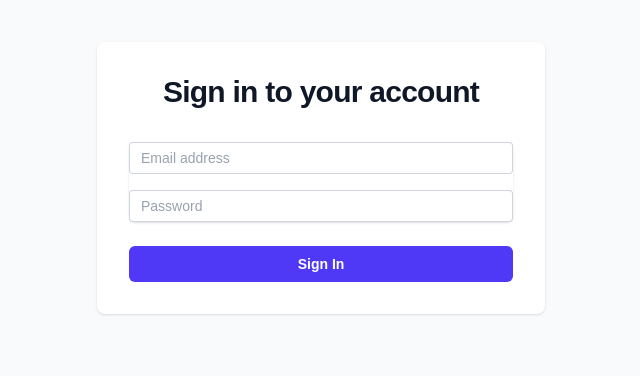
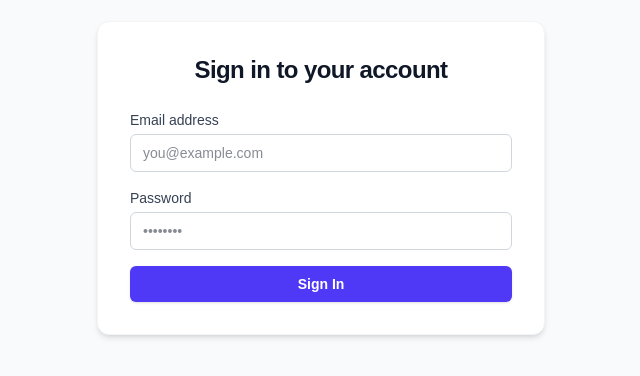
Before and after one commit to salman-sayeed/ai-ecommerce-chatbot, a Next.js app: page /login in a window 1280 px wide. Shown: the part 222-598 px from the top of the page, without its empty margins (319-959 px from the left). Built offline with nearby package versions, Linux system fonts and the light colour scheme.

Commit message:
login frontend

```diff
--- a/src/app/login/page.tsx
+++ b/src/app/login/page.tsx
@@ -1,4 +1,3 @@
-"use main"; // Note: Ensure your file template uses "use client" for interactivity if required by your layout, but "use main" or default is fine depending on structure. We will mark it client-side.
 'use client';
 
 import { useState } from "react";
@@ -24,35 +23,39 @@ export default function LoginPage() {
     if (result?.error) {
       setError(result.error);
     } else {
-      router.push("/"); // Send them to the homepage upon successful login
+      router.push("/");
     }
   };
 
   return (
     <div className="flex min-h-screen items-center justify-center bg-gray-50 px-4">
-      <div className="w-full max-w-md space-y-8 p-8 bg-white rounded-lg shadow">
-        <h2 className="text-center text-3xl font-bold tracking-tight text-gray-900">Sign in to your account</h2>
-        {error && <p className="text-red-500 text-sm text-center bg-red-50 p-2 rounded">{error}</p>}
-        <form className="mt-8 space-y-6" onSubmit={handleSubmit}>
-          <div className="space-y-4 rounded-md shadow-sm">
+      <div className="w-full max-w-md space-y-6 p-8 bg-white rounded-xl shadow-md border border-gray-100">
+        <h2 className="text-center text-2xl font-bold tracking-tight text-gray-900">Sign in to your account</h2>
+        {error && <p className="text-red-500 text-sm text-center bg-red-50 p-2 rounded border border-red-100">{error}</p>}
+        <form className="space-y-4" onSubmit={handleSubmit}>
+          <div>
+            <label className="block text-sm font-medium text-gray-700 mb-1">Email address</label>
             <input
               type="email"
               required
-              className="relative block w-full rounded border-0 py-1.5 text-gray-900 ring-1 ring-inset ring-gray-300 placeholder:text-gray-400 focus:z-10 focus:ring-2 focus:ring-inset focus:ring-indigo-600 sm:text-sm px-3"
-              placeholder="Email address"
+              className="block w-full rounded-md border border-gray-300 py-2 px-3 text-gray-900 focus:outline-none focus:ring-2 focus:ring-indigo-600 text-sm"
+              placeholder="you@example.com"
               value={email}
               onChange={(e) => setEmail(e.target.value)}
             />
+          </div>
+          <div>
+            <label className="block text-sm font-medium text-gray-700 mb-1">Password</label>
             <input
               type="password"
               required
-              className="relative block w-full rounded border-0 py-1.5 text-gray-900 ring-1 ring-inset ring-gray-300 placeholder:text-gray-400 focus:z-10 focus:ring-2 focus:ring-inset focus:ring-indigo-600 sm:text-sm px-3"
-              placeholder="Password"
+              className="block w-full rounded-md border border-gray-300 py-2 px-3 text-gray-900 focus:outline-none focus:ring-2 focus:ring-indigo-600 text-sm"
+              placeholder="••••••••"
               value={password}
               onChange={(e) => setPassword(e.target.value)}
             />
           </div>
-          <button type="submit" className="group relative flex w-full justify-center rounded-md bg-indigo-600 py-2 px-3 text-sm font-semibold text-white hover:bg-indigo-500">
+          <button type="submit" className="w-full flex justify-center rounded-md bg-indigo-600 py-2 px-4 text-sm font-semibold text-white hover:bg-indigo-500 transition shadow">
             Sign In
           </button>
         </form>
```
